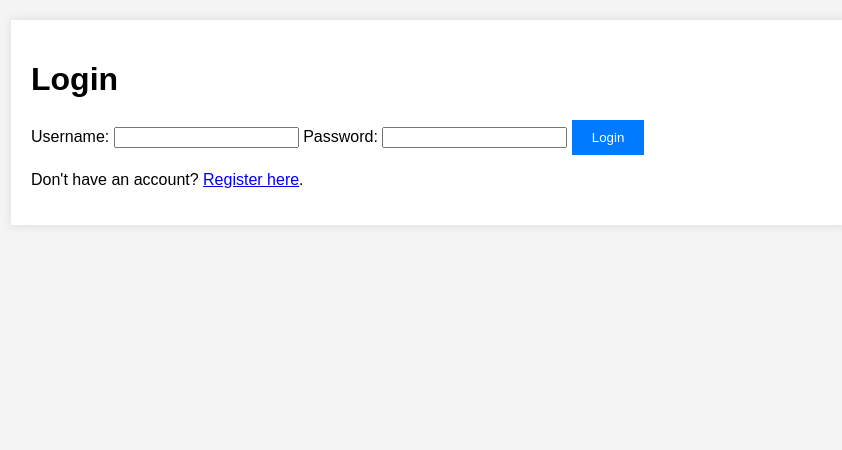
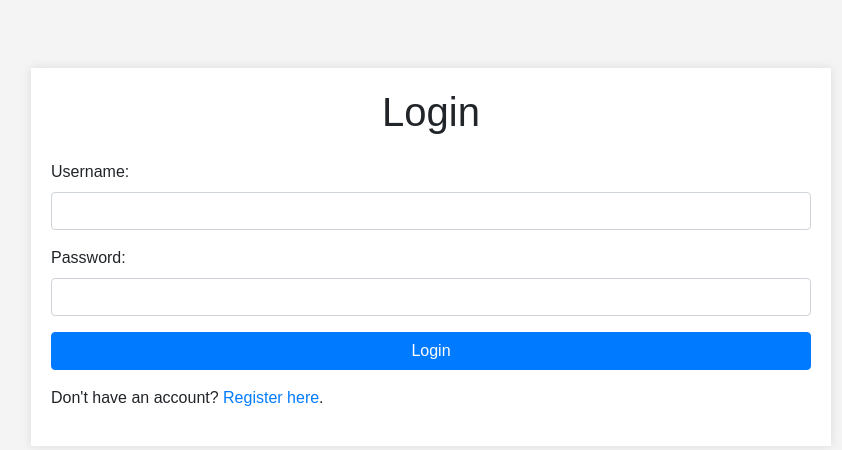
Before and after one commit to Symphatic/AIBDS, a Flask app: page /login in a window 1280 px wide. Shown: the top 450 px of the page, without its empty margins (209-1051 px from the left). Run offline with Flask 3, Linux system fonts and the light colour scheme; some libraries are stand-ins or nearby versions.

Commit message:
Update login.html

```diff
--- a/templates/login.html
+++ b/templates/login.html
@@ -4,19 +4,30 @@
     <meta charset="UTF-8">
     <meta name="viewport" content="width=device-width, initial-scale=1.0">
     <title>Login</title>
+    <!-- Bootstrap CSS -->
+    <link href="https://stackpath.bootstrapcdn.com/bootstrap/4.5.2/css/bootstrap.min.css" rel="stylesheet">
     <link rel="stylesheet" href="{{ url_for('static', filename='style.css') }}">
 </head>
 <body>
-    <div class="container">
-        <h1>Login</h1>
-        <form action="/login" method="POST">
-            <label for="username">Username:</label>
-            <input type="text" name="username" required>
-            <label for="password">Password:</label>
-            <input type="password" name="password" required>
-            <button type="submit">Login</button>
+    <div class="container mt-5">
+        <h1 class="text-center">Login</h1>
+        <form action="/login" method="POST" class="mt-4">
+            <div class="form-group">
+                <label for="username">Username:</label>
+                <input type="text" name="username" class="form-control" required>
+            </div>
+            <div class="form-group">
+                <label for="password">Password:</label>
+                <input type="password" name="password" class="form-control" required>
+            </div>
+            <button type="submit" class="btn btn-primary btn-block">Login</button>
         </form>
-        <p>Don't have an account? <a href="{{ url_for('register') }}">Register here</a>.</p>
+        <p class="mt-3">Don't have an account? <a href="{{ url_for('register') }}">Register here</a>.</p>
     </div>
+
+    <!-- Bootstrap JS and dependencies (optional but recommended) -->
+    <script src="https://code.jquery.com/jquery-3.5.1.slim.min.js"></script>
+    <script src="https://cdn.jsdelivr.net/npm/@popperjs/core@2.9.2/dist/umd/popper.min.js"></script>
+    <script src="https://stackpath.bootstrapcdn.com/bootstrap/4.5.2/js/bootstrap.min.js"></script>
 </body>
 </html>
```
